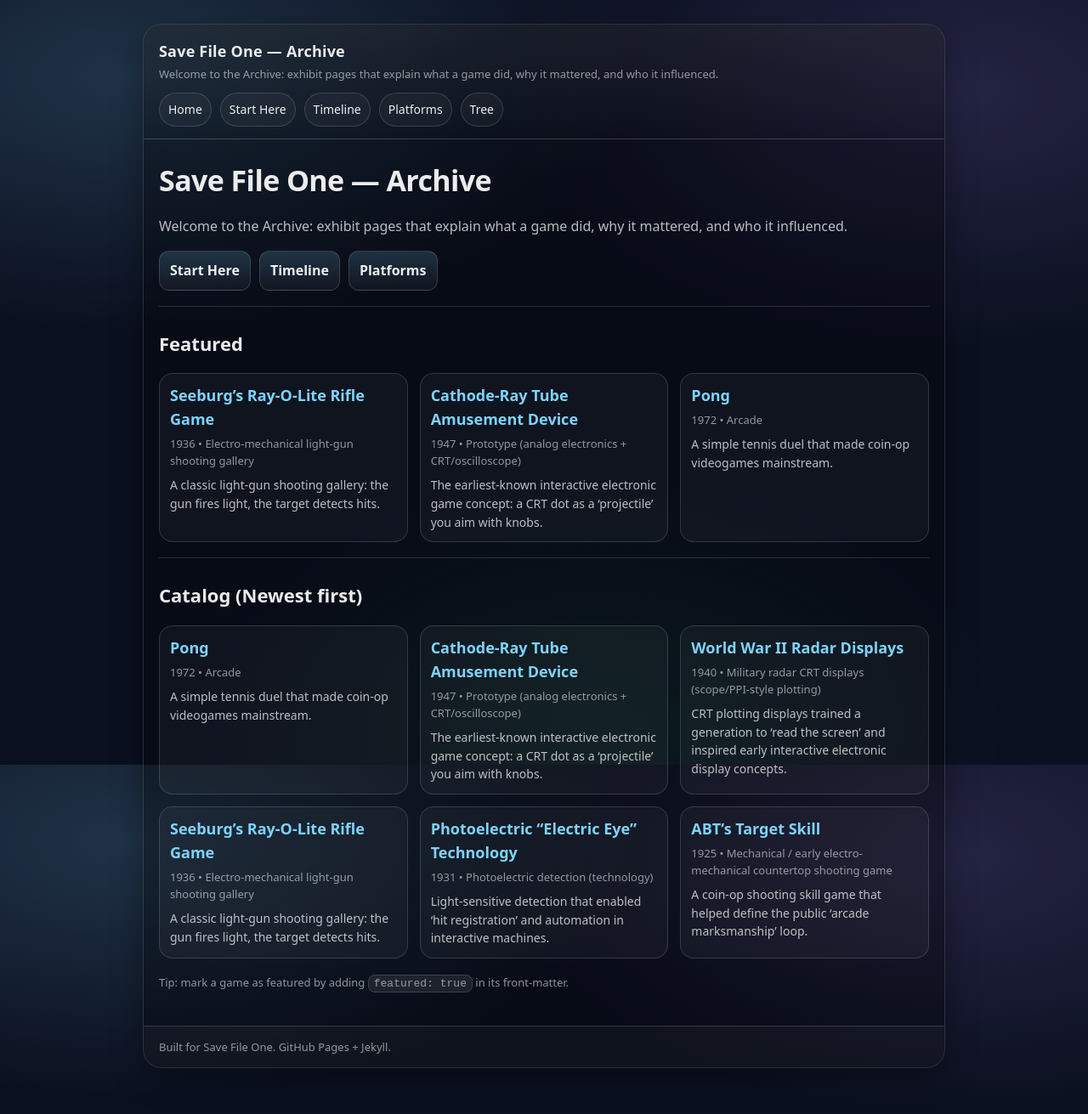
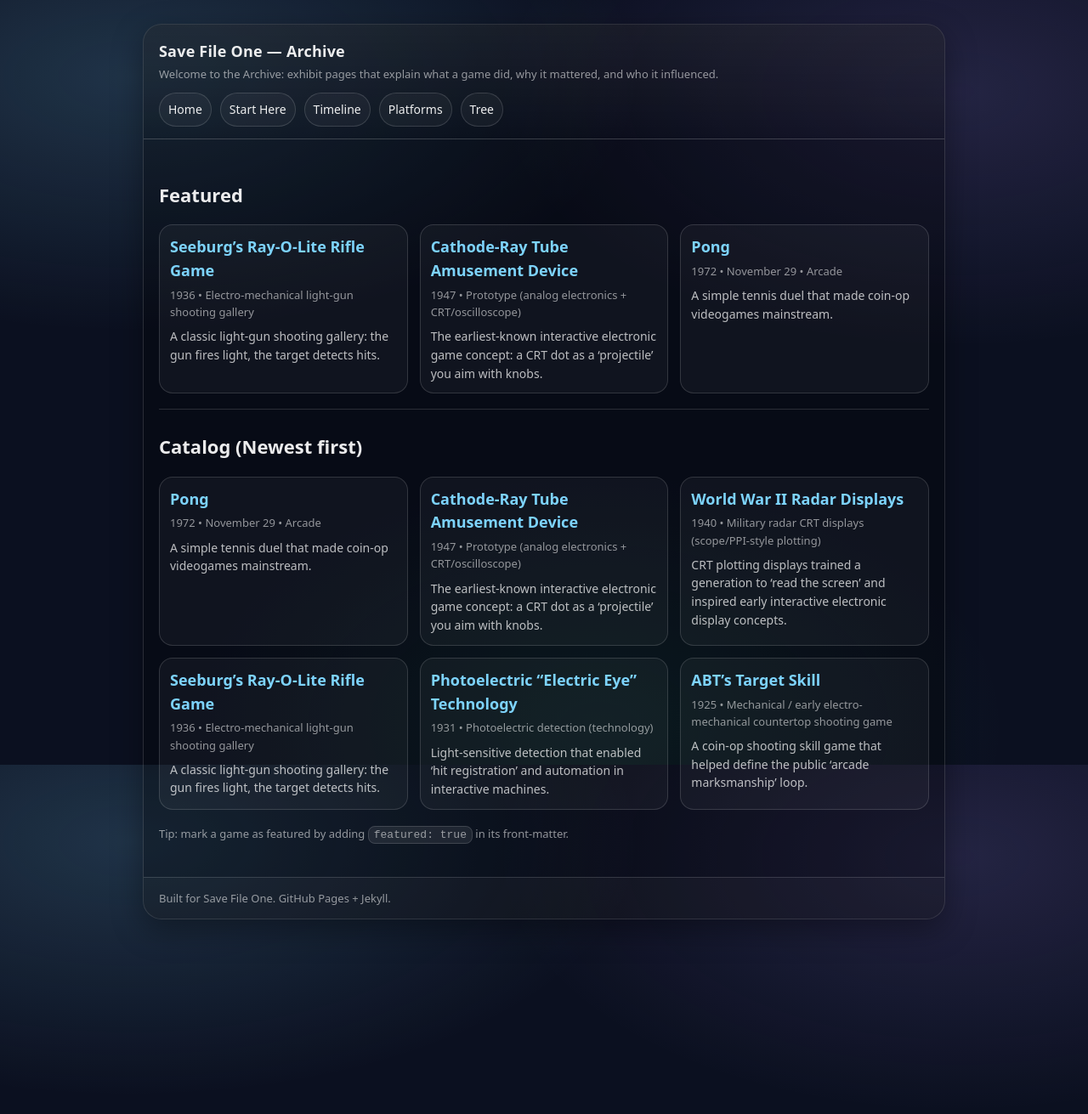
Before and after one commit to BacchusA/savefileone-archive, a Jekyll site: the page built from index.md, in a window 1280 px wide. Shown: the whole page at 85% size. Built offline with Jekyll 4.4.1, drawn with Linux system fonts in a browser that asks for light colours; after the commit the page ends 1136 px from its top, so only the background shows below that.

Commit message:
Update index.md

```diff
--- a/index.md
+++ b/index.md
@@ -1,18 +1,6 @@
 ---
 layout: default
 title: Home
----
-
-# Save File One — Archive
-
-Welcome to the Archive: exhibit pages that explain what a game did, why it mattered, and who it influenced.
-
-<div class="buttonrow">
-  <a class="btn" href="{{ site.baseurl }}/start-here/">Start Here</a>
-  <a class="btn" href="{{ site.baseurl }}/timeline/">Timeline</a>
-  <a class="btn" href="{{ site.baseurl }}/platforms/">Platforms</a>
-</div>
-
 ---
 
 ## Featured
@@ -28,7 +16,12 @@
     <div class="card-title">
       <a href="{{ site.baseurl }}{{ g.url }}">{{ g.title }}</a>
     </div>
-    <div class="card-meta">{{ g.year }} • {{ g.platform }}</div>
+    <div class="card-meta">
+      {{ g.year }}
+      {% if g.month %} • {{ g.month }}{% endif %}
+      {% if g.day %} {{ g.day }}{% endif %}
+      {% if g.platform %} • {{ g.platform }}{% endif %}
+    </div>
     {% if g.short_summary %}
     <div class="card-text">{{ g.short_summary }}</div>
     {% endif %}
@@ -48,7 +41,12 @@
     <div class="card-title">
       <a href="{{ site.baseurl }}{{ g.url }}">{{ g.title }}</a>
     </div>
-    <div class="card-meta">{{ g.year }} • {{ g.platform }}</div>
+    <div class="card-meta">
+      {{ g.year }}
+      {% if g.month %} • {{ g.month }}{% endif %}
+      {% if g.day %} {{ g.day }}{% endif %}
+      {% if g.platform %} • {{ g.platform }}{% endif %}
+    </div>
     {% if g.short_summary %}
     <div class="card-text">{{ g.short_summary }}</div>
     {% endif %}
```
